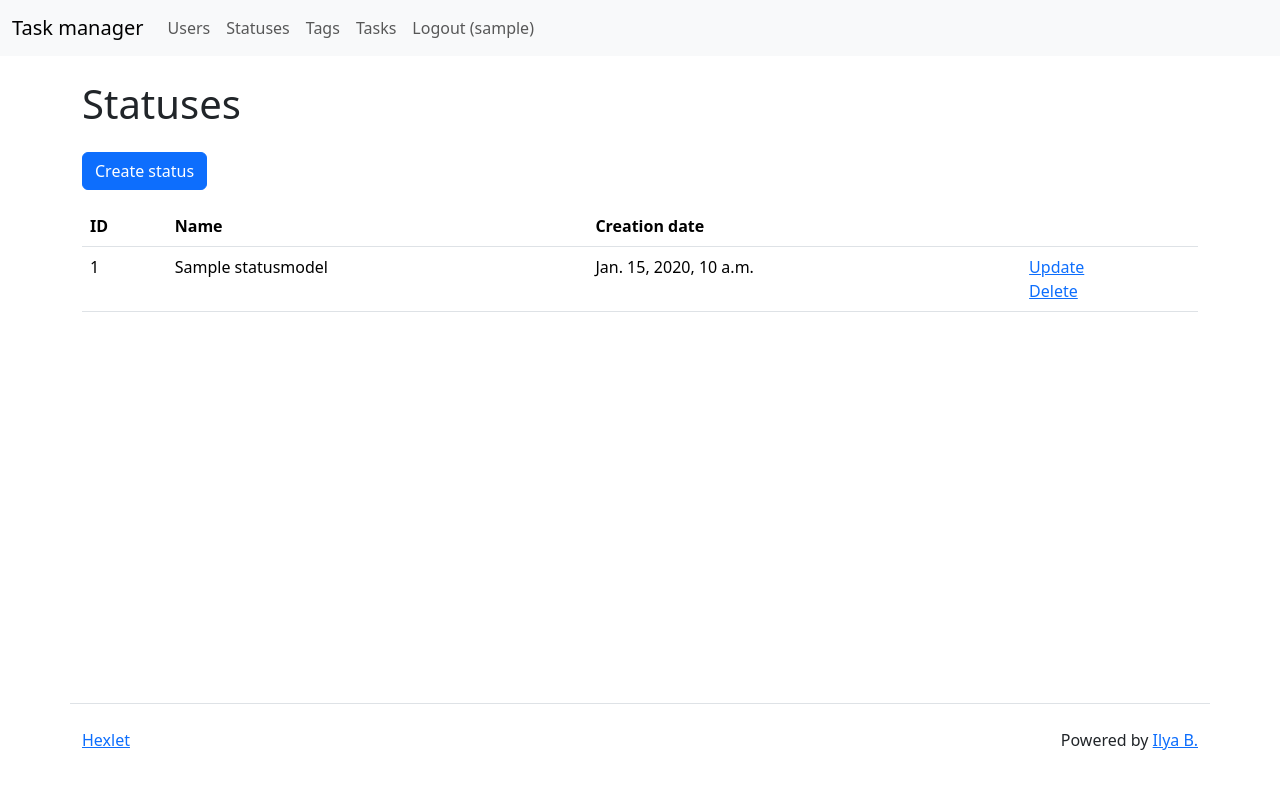
After one commit to IlyaBag/task-manager, a Django app: page /statuses/ in a window 1280 px wide. The commit adds this page. Run offline with Django 4.2, Linux system fonts and the light colour scheme; a user stored in the database is signed in; tables that the repository leaves empty hold one stand-in row (values such as "Sample post"); parts of the project's set-up code (start-up, migrations or seed data) failed here and were passed over; some libraries are stand-ins or nearby versions.

Commit message:
Add CRUD operations for status

```diff
--- /dev/null
+++ b/task_manager/statuses/fixtures/status.json
@@ -0,0 +1,8 @@
+{
+    "model": "statuses.statusmodel",
+    "pk": 111,
+    "fields": {
+        "name": "Фикстурный",
+        "created_at": "2023-12-12T16:18:44.370Z"
+    }
+}
--- /dev/null
+++ b/task_manager/statuses/urls.py
@@ -0,0 +1,16 @@
+from django.urls import path
+
+from task_manager.statuses.views import (
+    StatusCreateView,
+    StatusDeleteView,
+    StatusUpdateView,
+    StatusesListView
+)
+
+
+urlpatterns = [
+    path('', StatusesListView.as_view(), name='statuses'),
+    path('create/', StatusCreateView.as_view(), name='status_create'),
+    path('<int:pk>/update/', StatusUpdateView.as_view(), name='status_update'),
+    path('<int:pk>/delete/', StatusDeleteView.as_view(), name='status_delete'),
+]
--- a/task_manager/statuses/views.py
+++ b/task_manager/statuses/views.py
@@ -1,3 +1,39 @@
-from django.shortcuts import render
+from typing import Any
+from django.template.response import TemplateResponse
+from django.urls import reverse_lazy
+from django.views.generic import CreateView, UpdateView, DeleteView
+from django.views.generic.base import TemplateView
 
-# Create your views here.
+from task_manager.statuses.models import StatusModel
+from task_manager.users.mixins import CustomLoginRequiredMixin
+
+
+class StatusesListView(CustomLoginRequiredMixin, TemplateView):
+    """Provide a list of all existing statuses."""
+    template_name = 'statuses/statuses-list.html'
+
+    def get_context_data(self, **kwargs: Any) -> dict[str, Any]:
+        context = super().get_context_data(**kwargs)
+        context['statuses'] = StatusModel.objects.all()
+        return context
+
+
+class StatusCreateView(CustomLoginRequiredMixin, CreateView):
+    """Create a new status."""
+    model = StatusModel
+    fields = ['name']
+    template_name_suffix = '-create'
+
+
+class StatusUpdateView(CustomLoginRequiredMixin, UpdateView):
+    """Update an existing status"""
+    model = StatusModel
+    fields = ['name']
+    template_name_suffix = '-update'
+
+
+class StatusDeleteView(CustomLoginRequiredMixin, DeleteView):
+    """Delete an existing status"""
+    model = StatusModel
+    template_name_suffix = '-delete'
+    success_url = reverse_lazy('statuses')
--- a/task_manager/templates/base.html
+++ b/task_manager/templates/base.html
@@ -23,14 +23,14 @@
       <div class="collapse navbar-collapse" id="navbarToggleExternalContent">
         <ul class="navbar-nav mr-auto">
           <li class="nav-item">
-            <a class="nav-link" href="/users/">{% translate "Users" %}</a>
+            <a class="nav-link" href="{% url 'users' %}">{% translate "Users" %}</a>
           </li>
         </ul>
 
         {% if user.is_authenticated %}
         <ul class="navbar-nav">
           <li class="nav-item">
-            <a class="nav-link" href="#">{% translate "Statuses" %}</a>
+            <a class="nav-link" href="{% url 'statuses' %}">{% translate "Statuses" %}</a>
           </li>
           <li class="nav-item">
             <a class="nav-link" href="#">{% translate "Tags" %}</a>
@@ -40,7 +40,7 @@
           </li>
         </ul>
         <ul class="navbar-nav">
-          <form action="/logout/" method="post">
+          <form action="{% url 'user_logout' %}" method="post">
             {% csrf_token %}
             <input class="btn nav-link" type="submit" value="{% trans 'Logout' %} ({{ user.username }})">
           </form>
--- /dev/null
+++ b/task_manager/templates/statuses/statuses-list.html
@@ -0,0 +1,39 @@
+{% extends "base.html" %}
+{% load i18n %}
+
+{% block content %}
+<div class="container flex-grow-1">
+
+  {% include 'messages.html' %}
+
+  <h1 class="my-4">{% trans "Statuses" %}</h1>
+
+  <a href="{% url 'status_create' %}" class="btn btn-primary mb-3">{% trans "Create status" %}</a>
+
+  <table class="table table-hover">
+    <thead class="thead-dark">
+      <tr>
+        <th>ID</th>
+        <th>{% trans "Name" %}</th>
+        <th>{% trans "Creation date" %}</th>
+        <th></th>
+      </tr>
+    </thead>
+    <tbody>
+      {% for status in statuses %}
+      <tr>
+        <td>{{ status.id }}</td>
+        <td>{{ status.name }}</td>
+        <td>{{ status.created_at }}</td>
+        <td>
+          <a href="{% url 'status_update' pk=status.id %}">{% trans "Update" %}</a>
+          <br>
+          <a href="{% url 'status_delete' pk=status.id %}">{% trans "Delete" %}</a>
+        </td>
+      </tr>
+      {% endfor %}
+    </tbody>
+  </table>
+
+</div>
+{% endblock %}
--- a/task_manager/urls.py
+++ b/task_manager/urls.py
@@ -23,6 +23,7 @@ from .views import UserLoginView, UserLogoutView, index
 urlpatterns = [
     path('', index, name='index_page'),
     path('users/', include('task_manager.users.urls')),
+    path('statuses/', include('task_manager.statuses.urls')),
     path('admin/', admin.site.urls),
     path('login/', UserLoginView.as_view(), name='user_login'),
     path('logout/', UserLogoutView.as_view(), name='user_logout'),
```
Also changed, not shown: task_manager/templates/statuses/statusmodel-create.html (added, +14 -0 lines), task_manager/templates/statuses/statusmodel-delete.html (added, +13 -0 lines), task_manager/templates/statuses/statusmodel-update.html (added, +14 -0 lines), task_manager/locale/ru_RU/LC_MESSAGES/django.po, 1 other file.
